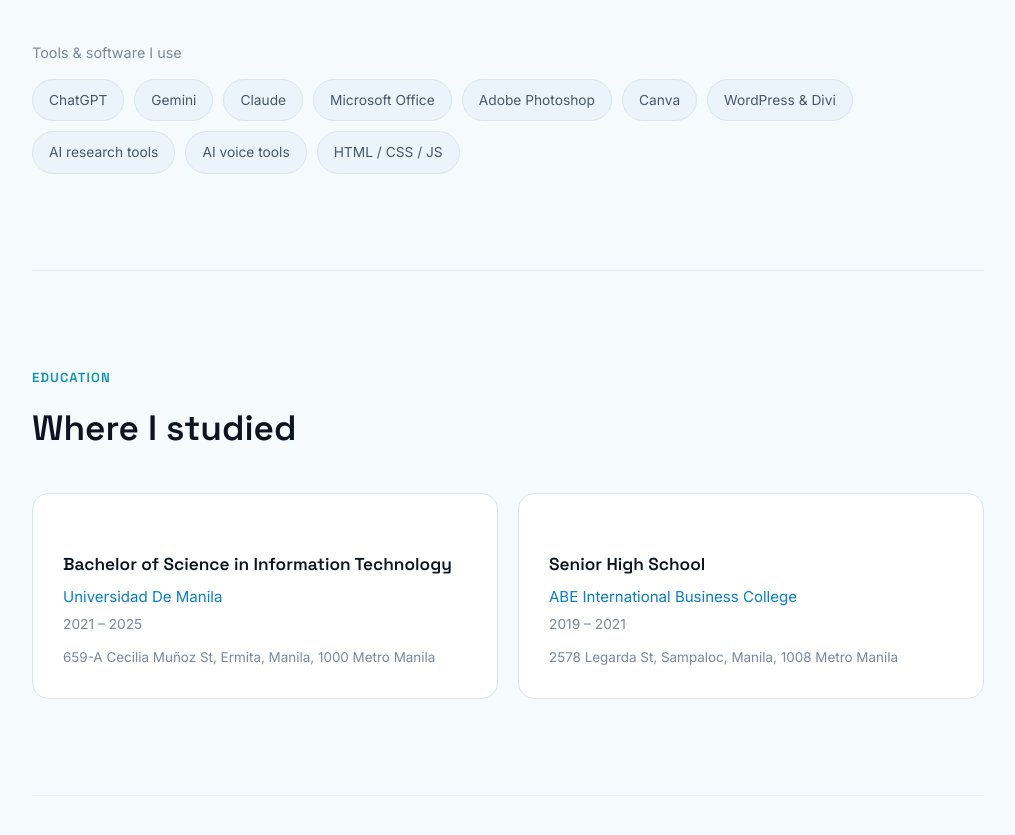
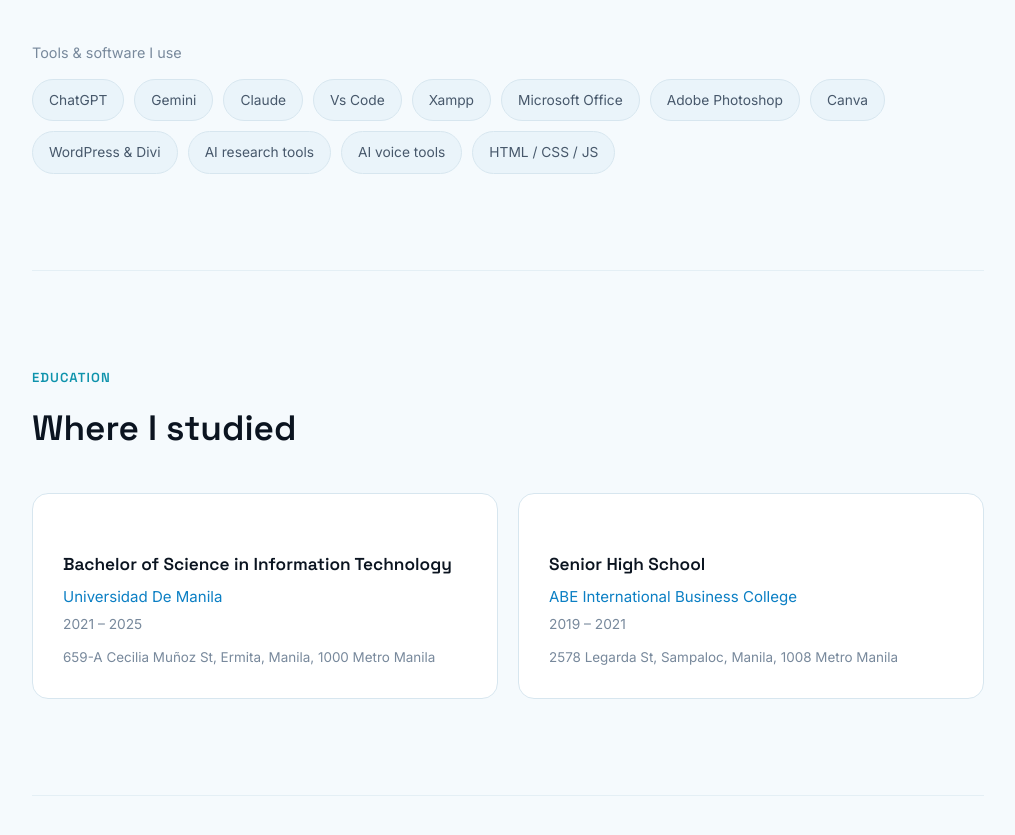
Before and after one commit to Azonixxx/aaronchr, a plain HTML site: page index.html in a window 1280 px wide. Shown: the part 3169-4004 px from the top of the page, without its empty margins (132-1147 px from the left). Drawn offline with Linux system fonts and the light colour scheme.

Commit message:
Added more information

```diff
--- a/index.html
+++ b/index.html
@@ -194,6 +194,8 @@
         <li class="chip">ChatGPT</li>
         <li class="chip">Gemini</li>
         <li class="chip">Claude</li>
+        <li class="chip">Vs Code</li>
+        <li class="chip">Xampp</li>
         <li class="chip">Microsoft Office</li>
         <li class="chip">Adobe Photoshop</li>
         <li class="chip">Canva</li>
```
